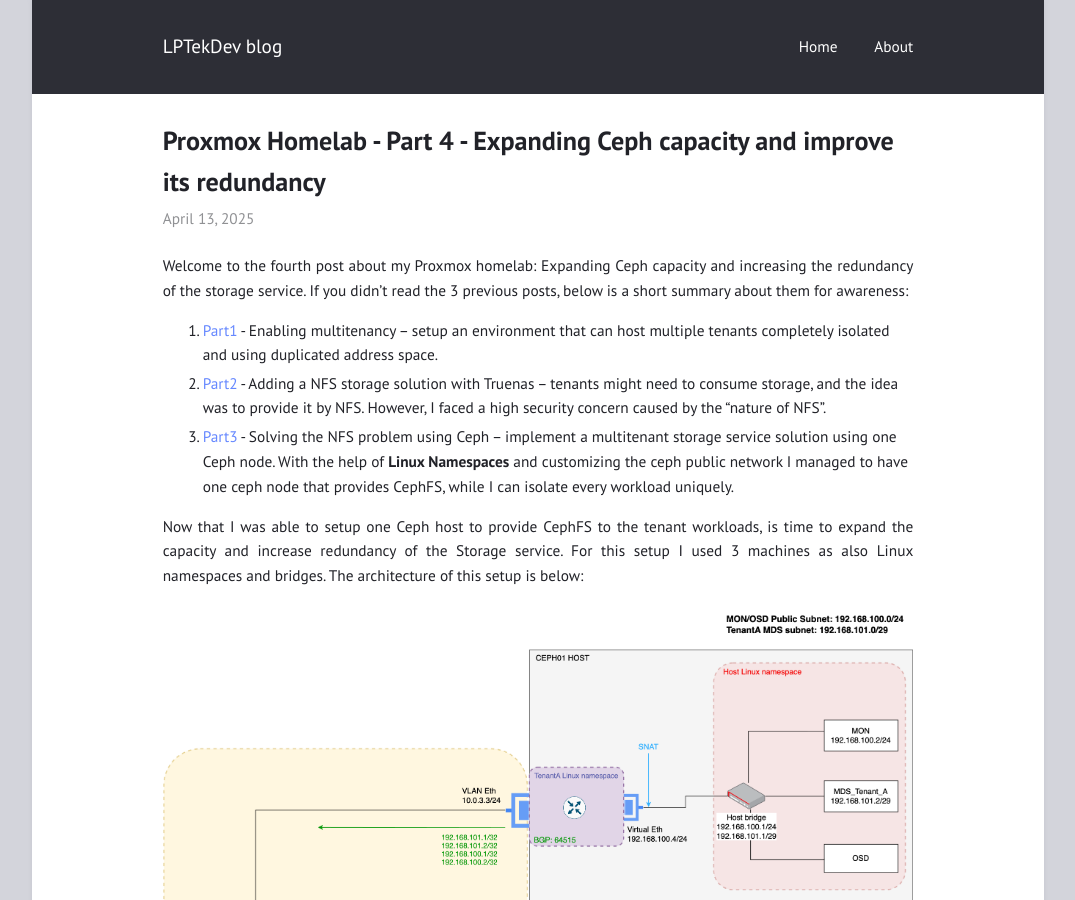
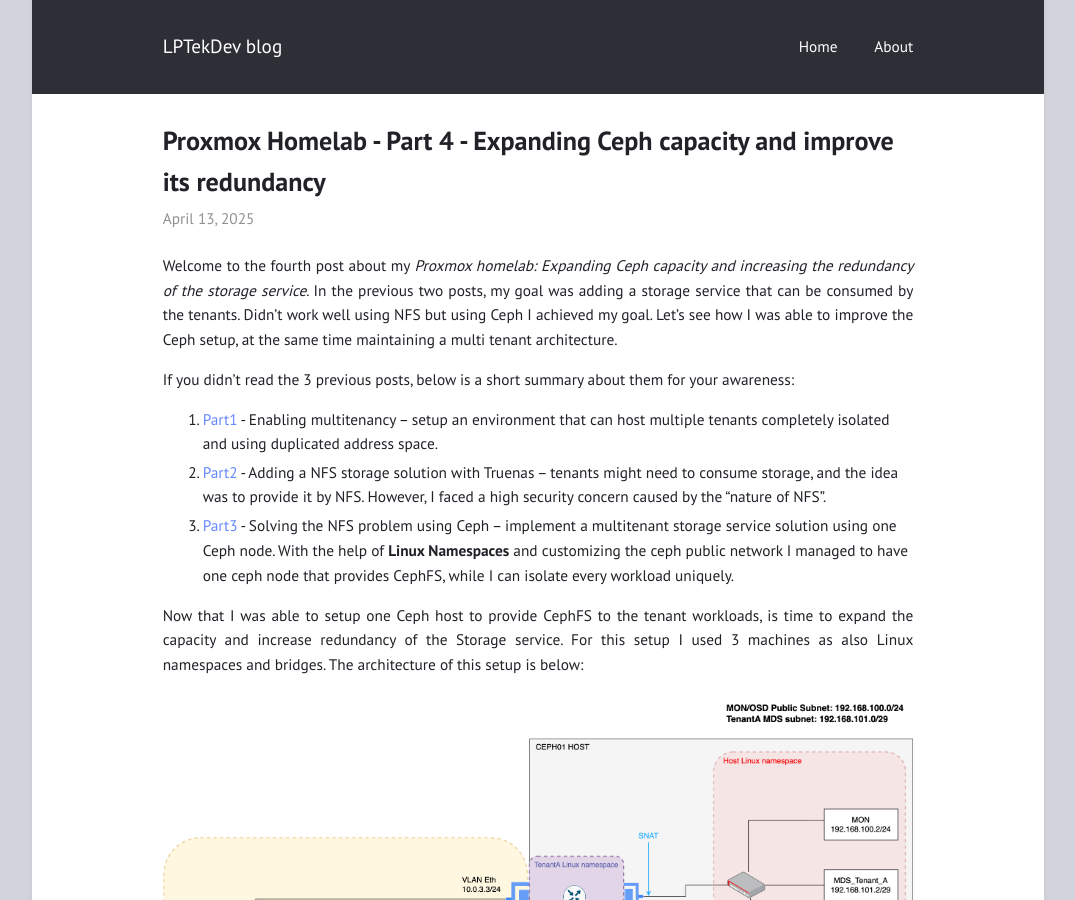
Before and after one commit to lptekdev/homelab, a Jekyll site: the page built from _posts/2025-04-13-proxmox-part4.md, in a window 1280 px wide and 900 px high. Shown: the whole window, without its empty margins (102-1177 px from the left). Built offline with Jekyll 4.4.1, drawn with Linux system fonts in a browser that asks for light colours.

Commit message:
improve intro of the post

```diff
--- a/_posts/2025-04-13-proxmox-part4.md
+++ b/_posts/2025-04-13-proxmox-part4.md
@@ -3,13 +3,16 @@ title:  "Proxmox Homelab - Part 4 - Expanding Ceph capacity and improve its redu
 layout: post
 ---
 
-Welcome to the fourth post about my Proxmox homelab: Expanding Ceph capacity and increasing the redundancy of the storage service. If you didn’t read the 3 previous posts, below is a short summary about them for awareness:
+Welcome to the fourth post about my *Proxmox homelab: Expanding Ceph capacity and increasing the redundancy of the storage service*. In the previous two posts, my goal was adding a storage service that can be consumed by the tenants. Didn’t work well using NFS but using Ceph I achieved my goal. Let’s see how I was able to improve the Ceph setup, at the same time maintaining a multi tenant architecture.
+<!--more-->
+
+If you didn’t read the 3 previous posts, below is a short summary about them for your awareness:
 
 1. [Part1](/homelab/proxmox) - Enabling multitenancy – setup an environment that can host multiple tenants completely isolated and using duplicated address space.
 2. [Part2](/homelab/proxmox-part2) - Adding a NFS storage solution with Truenas – tenants might need to consume storage, and the idea was to provide it by NFS. However, I faced a high security concern caused by the "nature of NFS".
 3. [Part3](/homelab/proxmox-part3) - Solving the NFS problem using Ceph – implement a multitenant storage service solution using one Ceph node.  With the help of **Linux Namespaces** and customizing the ceph public network I managed to have one ceph node that provides CephFS, while I can isolate every workload uniquely.
 
-<!--more-->
+
 
 Now that I was able to setup one Ceph host to provide CephFS to the tenant workloads, is time to expand the capacity and increase redundancy of the Storage service. For this setup I used 3 machines as also Linux namespaces and bridges. The architecture of this setup is below:
 
```
